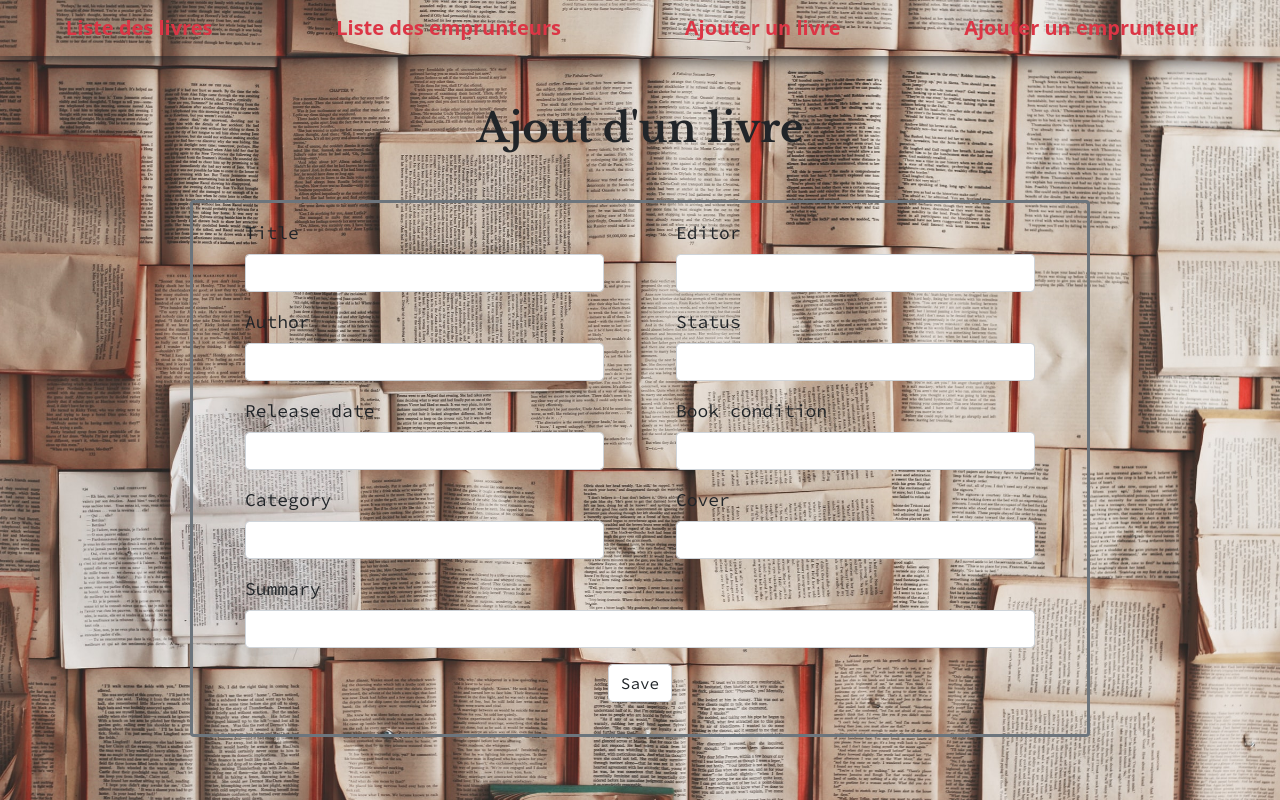
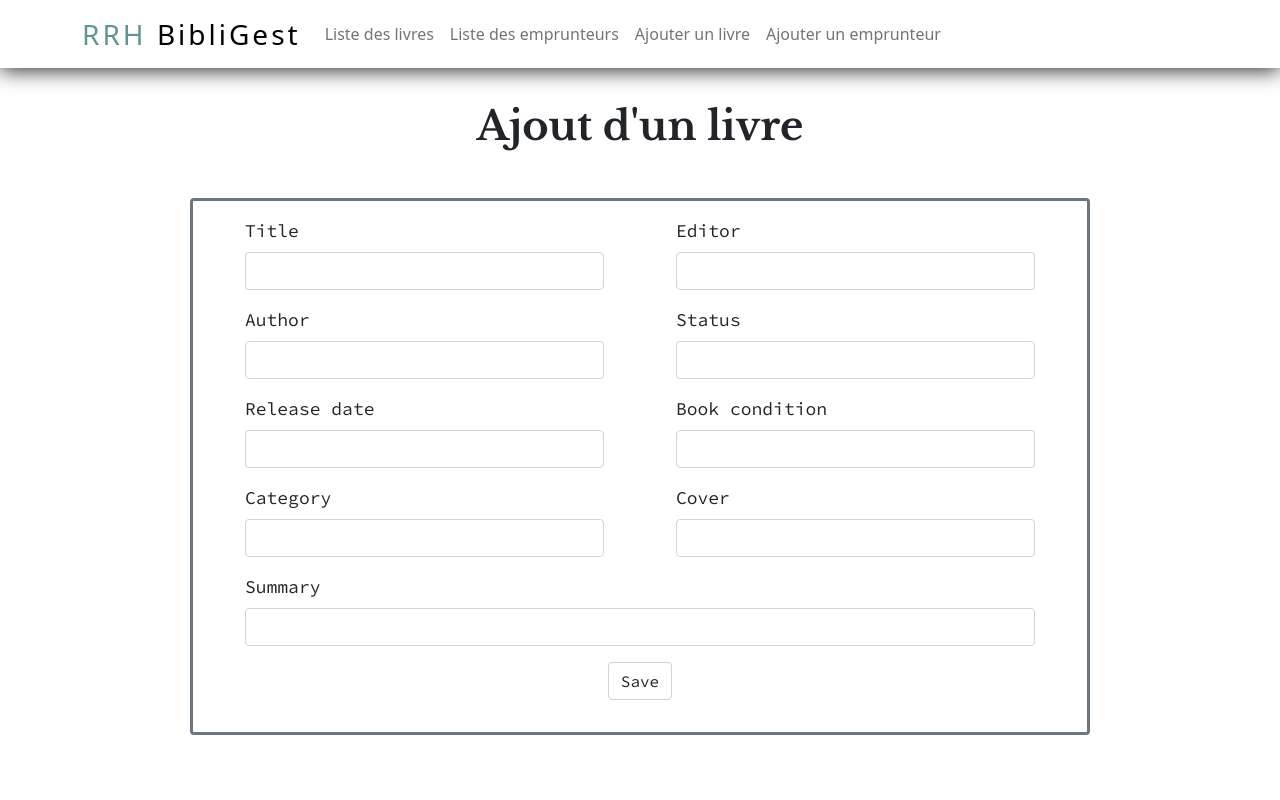
Before and after one commit to LopezRemi/Ecf_symfony, a Symfony app: template templates/books/create.html.twig in a window 1280 px wide. Run offline with Twig, Linux system fonts and the light colour scheme; the template is opened without the code that fills it, so the values that code supplies are empty; form fields are guessed from the names that the template uses; some libraries are stand-ins or nearby versions.

Commit message:
création navbar

```diff
--- a/templates/base.html.twig
+++ b/templates/base.html.twig
@@ -9,14 +9,13 @@
 		<link href="https://cdn.jsdelivr.net/npm/bootstrap@5.1.3/dist/css/bootstrap.min.css" rel="stylesheet" integrity="sha384-1BmE4kWBq78iYhFldvKuhfTAU6auU8tT94WrHftjDbrCEXSU1oBoqyl2QvZ6jIW3" crossorigin="anonymous">
 		{# Run `composer require symfony/webpack-encore-bundle` to start using Symfony UX #}
 		{# font styles #}
-		<link rel="preconnect" href="https://fonts.googleapis.com">
-		<link rel="preconnect" href="https://fonts.gstatic.com" crossorigin>
-		<link href="https://fonts.googleapis.com/css2?family=Libre+Baskerville:wght@700&family=Source+Code+Pro&display=swap" rel="stylesheet">
+		<link rel="preconnect" href="https://fonts.googleapis.com"> <link rel="preconnect" href="https://fonts.gstatic.com" crossorigin>
+		<link
+		href="https://fonts.googleapis.com/css2?family=Libre+Baskerville:wght@700&family=Source+Code+Pro&display=swap" rel="stylesheet">
 		{# tableau #}
 		<link rel="stylesheet" type="text/css" href="https://cdn.datatables.net/1.11.3/css/jquery.dataTables.min.css">
 
-		{% block stylesheets %}
-			{{ encore_entry_link_tags('app') }}
+		{% block stylesheets %} {{ encore_entry_link_tags('app') }}
 		{% endblock %}
 		<script type="text/javascript" src="https://code.jquery.com/jquery-3.5.1.js"></script>
 		<script type="text/javascript" src="https://cdn.datatables.net/1.11.3/js/jquery.dataTables.min.js"></script>
@@ -49,8 +48,7 @@ sortDescending: ": activer pour trier la colonne par ordre décroissant"
 });
 });
 		</script>
-		{% block javascripts %}
-			{{ encore_entry_script_tags('app') }}
+		{% block javascripts %} {{ encore_entry_script_tags('app') }}
 		{% endblock %}
 		<style>
 			.bg {
@@ -87,15 +85,88 @@ sortDescending: ": activer pour trier la colonne par ordre décroissant"
 			.fontText {
 				font-family: 'Source Code Pro', monospace;
 			}
+			.marginTitle{
+				margin-top: 8%;
+			}
+			.marginUser{
+				margin-top: 6%;
+			}
 			.navbar {
 
 				box-shadow: 0 2px 20px;
 			}
+
+				{#  nav bar  #}
+
+			.navbar-scroll .nav-link,
+			.navbar-scroll .navbar-toggler-icon,
+			.navbar-scroll .navbar-brand {
+				color: #fff;
+			}
+
+			/* Color of the links AFTER scroll */
+			.navbar-scrolled .nav-link,
+			.navbar-scrolled .navbar-toggler-icon,
+			.navbar-scrolled .navbar-brand {
+				color: #fff;
+			}
+
+			/* Color of the navbar AFTER scroll */
+			.navbar-scroll,
+			.navbar-scrolled {
+				background-color: #cbbcb1;
+			}
+
+			.mask-custom {
+				backdrop-filter: blur(5px);
+				background-color: rgba(255, 255, 255, 0.15);
+			}
+
+			.navbar-brand {
+				font-size: 1.75rem;
+				letter-spacing: 3px;
+			}
 		</style>
 	</head>
-	<body class="bg">
+	<body class="">
 
-		<nav class="navbar  navbar-light">
+		<header>
+			<!-- Navbar -->
+			<nav class="navbar navbar-expand-lg navbar-light fixed-top mask-custom shadow-0 mb-5">
+				<div class="container">
+					<a class="navbar-brand" href="#!">
+						<span style="color: #5e9693;">RRH</span>
+						<span style="color: #000000;">BibliGest</span>
+					</a>
+					<button class="navbar-toggler" type="button" data-mdb-toggle="collapse" data-mdb-target="#navbarSupportedContent" aria-controls="navbarSupportedContent" aria-expanded="false" aria-label="Toggle navigation">
+						<i class="fas fa-bars"></i>
+					</button>
+					<div class="collapse navbar-collapse" id="navbarSupportedContent">
+						<ul class="navbar-nav me-auto">
+							<li class="nav-item">
+								<a class="nav-link" href="{{ path('books_listing' )}}">Liste des livres</a>
+							</li>
+							<li class="nav-item">
+								<a class="nav-link" href="{{ path('users_listing' )}}">Liste des emprunteurs</a>
+							</li>
+							<li class="nav-item">
+								<a class="nav-link" href="{{ path('book_create' )}}">Ajouter un livre</a>
+							</li>
+							<li class="nav-item">
+								<a class="nav-link" href="{{ path('user_create' )}}">Ajouter un emprunteur</a>
+							</li>
+							<li class="nav-item">
+							{% if is_granted('IS_AUTHENTICATED_FULLY') %}
+								<a style="color: #F00020;" class="nav-link" href="{{path('app_logout')}}">Deconnexion</a>
+								{% endif %}
+							</li>
+						</div>
+					</div>
+				</nav>
+				<!-- Navbar -->
+			</header>
+
+			{# <nav class="navbar  navbar-light">
 				<div class="container-fluid d-flex justify-content-around">
 					<a class="navbar-brand" style="color: #dc3545; font-weight: bolder;" href="{{ path('books_listing' )}}">Liste des livres</a>
 					<a class="navbar-brand" style="color: #dc3545; font-weight: bolder;" href="{{ path('users_listing' )}}">Liste des emprunteurs</a>
@@ -107,7 +178,7 @@ sortDescending: ": activer pour trier la colonne par ordre décroissant"
 						</a>
 					{% endif %}
 				</div>
-		</nav>
+			</nav> #}
 
 			{% for message in app.flashes('success') %}
 				<div class="alert alert-success">
@@ -122,6 +193,7 @@ sortDescending: ": activer pour trier la colonne par ordre décroissant"
 			{% endfor %}
 			{% block body %}{% endblock %}
 		</body>
+	</body>
 </html>
 
 <script src="https://cdn.jsdelivr.net/npm/bootstrap@5.1.3/dist/js/bootstrap.bundle.min.js" integrity="sha384-ka7Sk0Gln4gmtz2MlQnikT1wXgYsOg+OMhuP+IlRH9sENBO0LRn5q+8nbTov4+1p" crossorigin="anonymous"></script>
--- a/templates/books/create.html.twig
+++ b/templates/books/create.html.twig
@@ -13,8 +13,8 @@
 		}
 	</style>
 
-	<center>
-		<h1 class="title my-5">Ajout d'un livre</h1>
+	<center class="marginTitle">
+		<h1 class="title my-5 ">Ajout d'un livre</h1>
 	</center>
 
 	<div class="example-wrapper fontText border border-secondary border-3 rounded-2 p-3">
--- a/templates/books/description.html.twig
+++ b/templates/books/description.html.twig
@@ -11,7 +11,7 @@
 	</style>
 	<div class="presentation-livre d-flex flex-column justify-content-center">
 		<div class="d-flex flex-wrap justify-content-center mb-5">
-			<h1 class="title mb-5">{{ data.title }}</h1>
+			<h1 class="title mb-5 marginTitle">{{ data.title }}</h1>
 			<p>
 				<b>Résumé :</b>
 				{{ data.summary }}</p>
--- a/templates/books/listing.html.twig
+++ b/templates/books/listing.html.twig
@@ -9,7 +9,7 @@
 
 {% block body %}
 	<center>
-		<h1 class="title my-5">Liste des livres</h1>
+		<h1 class="title marginTitle">Liste des livres</h1>
 	</center>
 	<div class="example-wrapper border border-secondary border-3 rounded-2 p-2">
 
--- a/templates/user/create.html.twig
+++ b/templates/user/create.html.twig
@@ -12,7 +12,7 @@
 			font: 18px / 1.5 sans-serif;
 		}
 	</style>
-	<center>
+	<center class="marginTitle">
 		<h1 class="title my-5">Ajout d'un emprunteur</h1>
 	</center>
 
--- a/templates/user/listing.html.twig
+++ b/templates/user/listing.html.twig
@@ -8,7 +8,7 @@
 
 {% block body %}
 
-<center>
+<center class="marginTitle">
 		<h1 class="title my-5">Liste des emprunteurs</h1>
 	</center>
 <div class="example-wrapper border border-secondary border-3 rounded-2 p-2">
--- a/templates/user/profil.html.twig
+++ b/templates/user/profil.html.twig
@@ -10,7 +10,7 @@
 		}
 	</style>
 
-	<div class="example-wrapper d-flex flex-column fontText">
+	<div class="marginUser example-wrapper d-flex flex-column fontText">
 		<h1 class="title my-5 d-flex justify-content-center">Profil de
 			{{ user.lastname }}
 			{{ user.firstname }}</h1>
@@ -21,7 +21,7 @@
 		</center>
 		<div class="d-flex flex-column mb-5">
 		<div class="d-flex flex-wrap justify-content-center mb-5">
-			<div class="d-flex flex-wrap border border-info border-3 p-2">
+			<div class="d-flex flex-wrap border  border-3 p-2">
 				<p class="me-5 text-center">
 					<b>Email :
 					</b><br>
```
Lines whose indentation alone changed are shown as unchanged.
